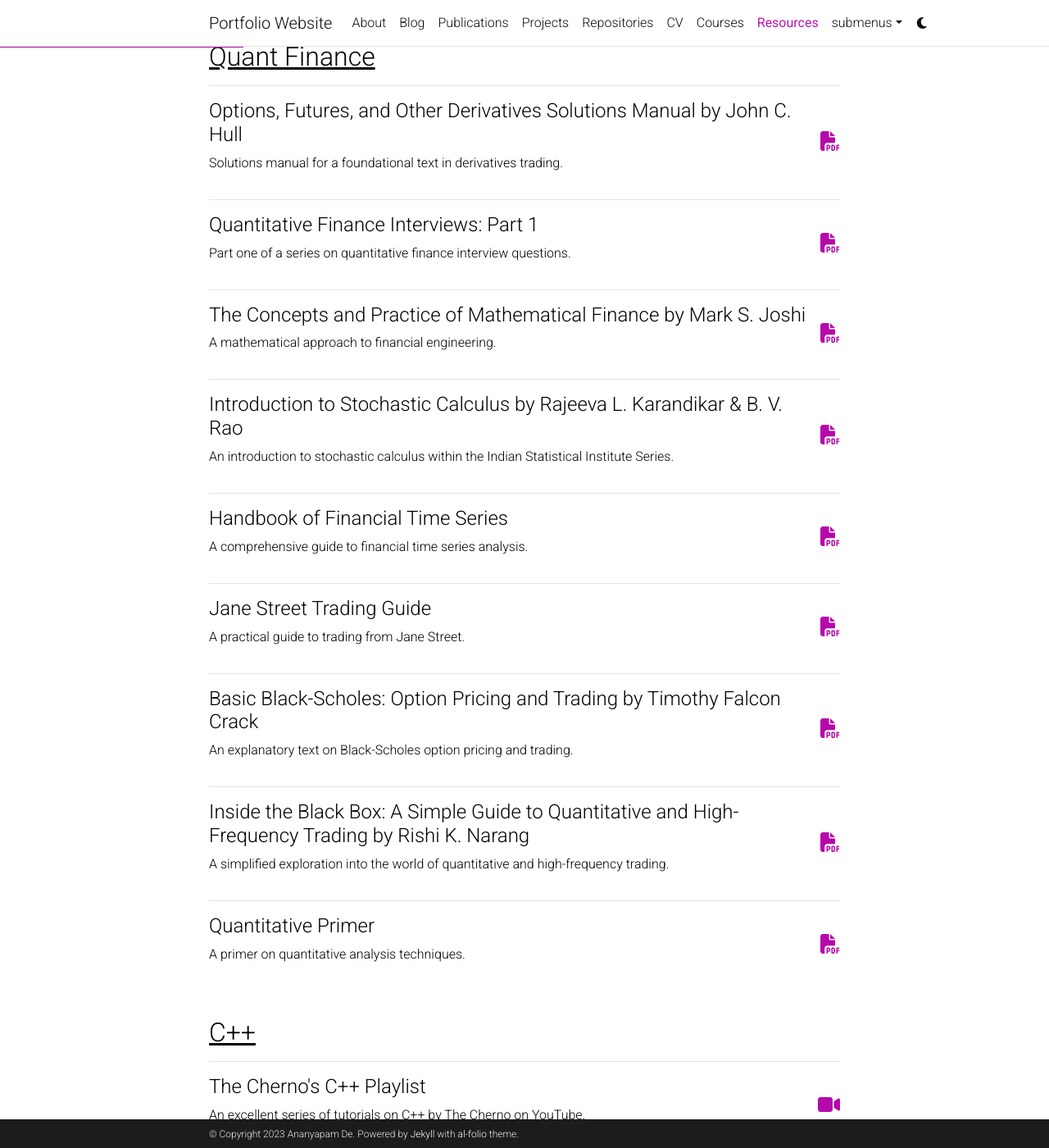
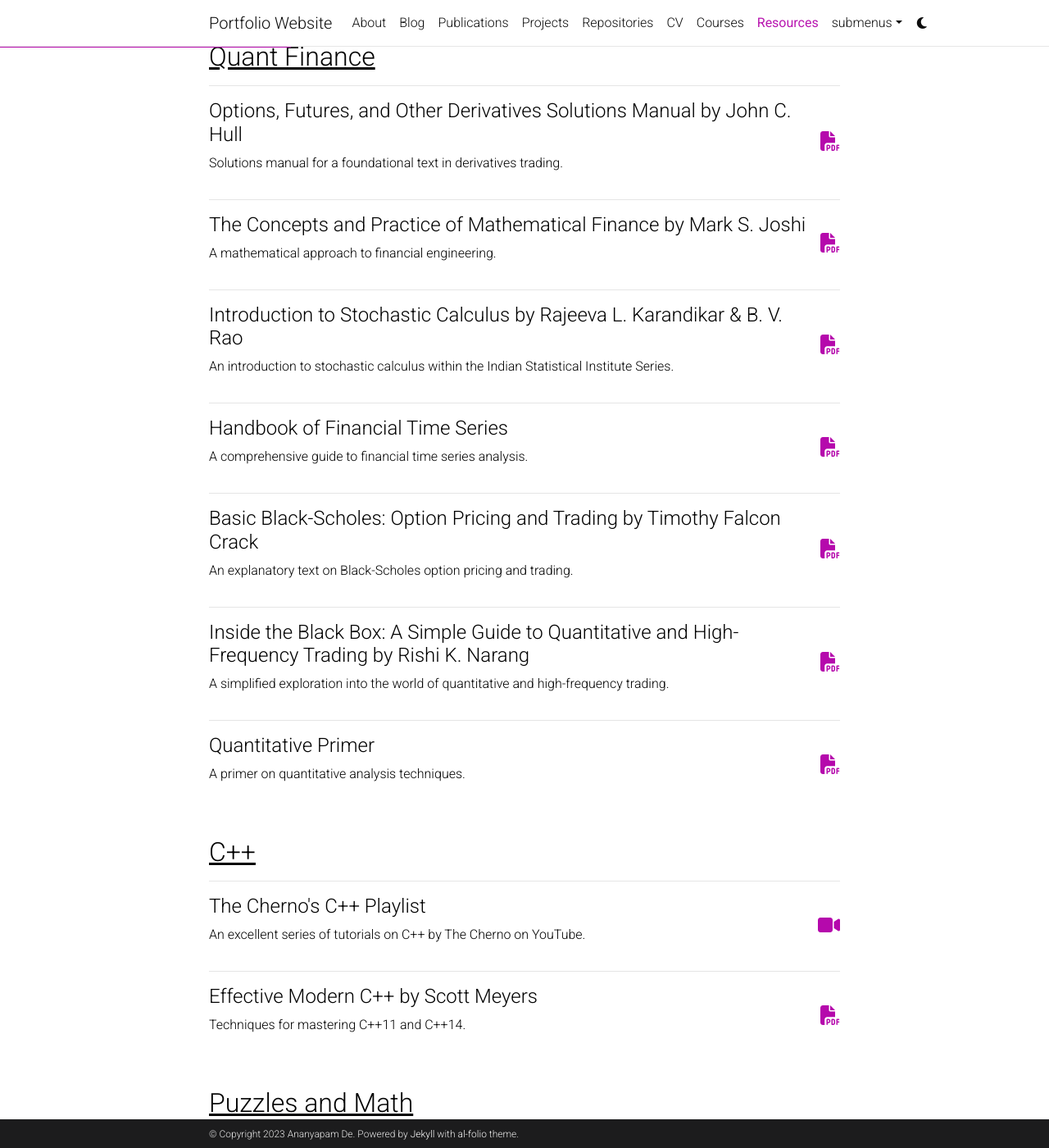
Before and after one commit to Ananyapam7/ananyapam7.github.io, a Jekyll site: the page built from _pages/profiles.md, in a window 1280 px wide and 1400 px high, scrolled down 628 px. Shown: the whole window at 82% size. Built offline with Jekyll 4.4.1, drawn with Linux system fonts in a browser that asks for light colours; comment, search, counter and statistics services are not loaded; a style sheet for code colours, icons or effects is not loaded; some of the changed text lies outside the part shown.

Commit message:
Edit resources

```diff
--- a/_pages/profiles.md
+++ b/_pages/profiles.md
@@ -27,10 +27,6 @@
         type: pdf
         link: Quant_Finance/OptionsFutures_Hull.pdf
         description: "Solutions manual for a foundational text in derivatives trading."
-      - title: "Quantitative Finance Interviews: Part 1"
-        type: pdf
-        link: Quant_Finance/FE_InterviewQs_Pt1.pdf
-        description: "Part one of a series on quantitative finance interview questions."
       - title: "The Concepts and Practice of Mathematical Finance by Mark S. Joshi"
         type: pdf
         link: Quant_Finance/MathematicalFinance_Joshi.pdf
@@ -43,10 +39,6 @@
         type: pdf
         link: Quant_Finance/FinTimeSeries_Handbook.pdf
         description: "A comprehensive guide to financial time series analysis."
-      - title: "Jane Street Trading Guide"
-        type: pdf
-        link: Quant_Finance/JaneStreet_TradingGuide.pdf
-        description: "A practical guide to trading from Jane Street."
       - title: "Basic Black-Scholes: Option Pricing and Trading by Timothy Falcon Crack"
         type: pdf
         link: Quant_Finance/BlackScholes_Basics.pdf
@@ -71,10 +63,6 @@
         description: "Techniques for mastering C++11 and C++14."
   - subject: "Puzzles and Math"
     items:
-      - title: "15IQs Solutions"
-        type: pdf
-        link: Puzzles_Math/15IQs_Solutions.pdf
-        description: "Solutions to fifteen challenging IQ questions."
       - title: "Engel Problems"
         type: pdf
         link: Puzzles_Math/Engel_Problems.pdf
@@ -87,10 +75,6 @@
         type: pdf
         link: Puzzles_Math/50Prob_Problems.pdf
         description: "Problems that provide a great test of probabilistic thinking."
-      - title: "IQ Brainteasers"
-        type: pdf
-        link: Puzzles_Math/IQ_Brainteasers.pdf
-        description: "A set of 10 sample questions to challenge your IQ."
       - title: "Mathematical Puzzles by Peter Winkler"
         type: pdf
         link: Puzzles_Math/Math_Puzzles_Winkler.pdf
```
